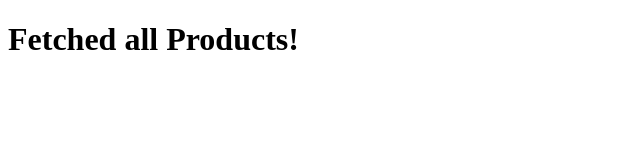
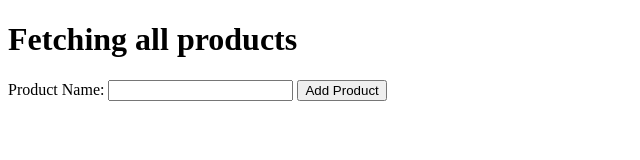
Before and after one commit to SiddheshSoni/e-commerce-sharpner-backend, a website: page views/fetchProducts.html in a window 1280 px wide. Shown: the whole page, without its empty margins (0-640 px from the left). Drawn offline with Linux system fonts and the light colour scheme.

Commit message:
e-commerce add html task form

```diff
--- a/views/fetchProducts.html
+++ b/views/fetchProducts.html
@@ -6,6 +6,13 @@
     <title>Document</title>
 </head>
 <body>
-    <h1>Fetched all Products!</h1>
+    <h1>Fetching all products</h1>
+    <div>
+        <form onsubmit="">
+            <label for="product" >Product Name:</label>
+            <input type="text" name="product" />
+            <button type="submit">Add Product</button>
+        </form>
+    </div>
 </body>
 </html>
```
